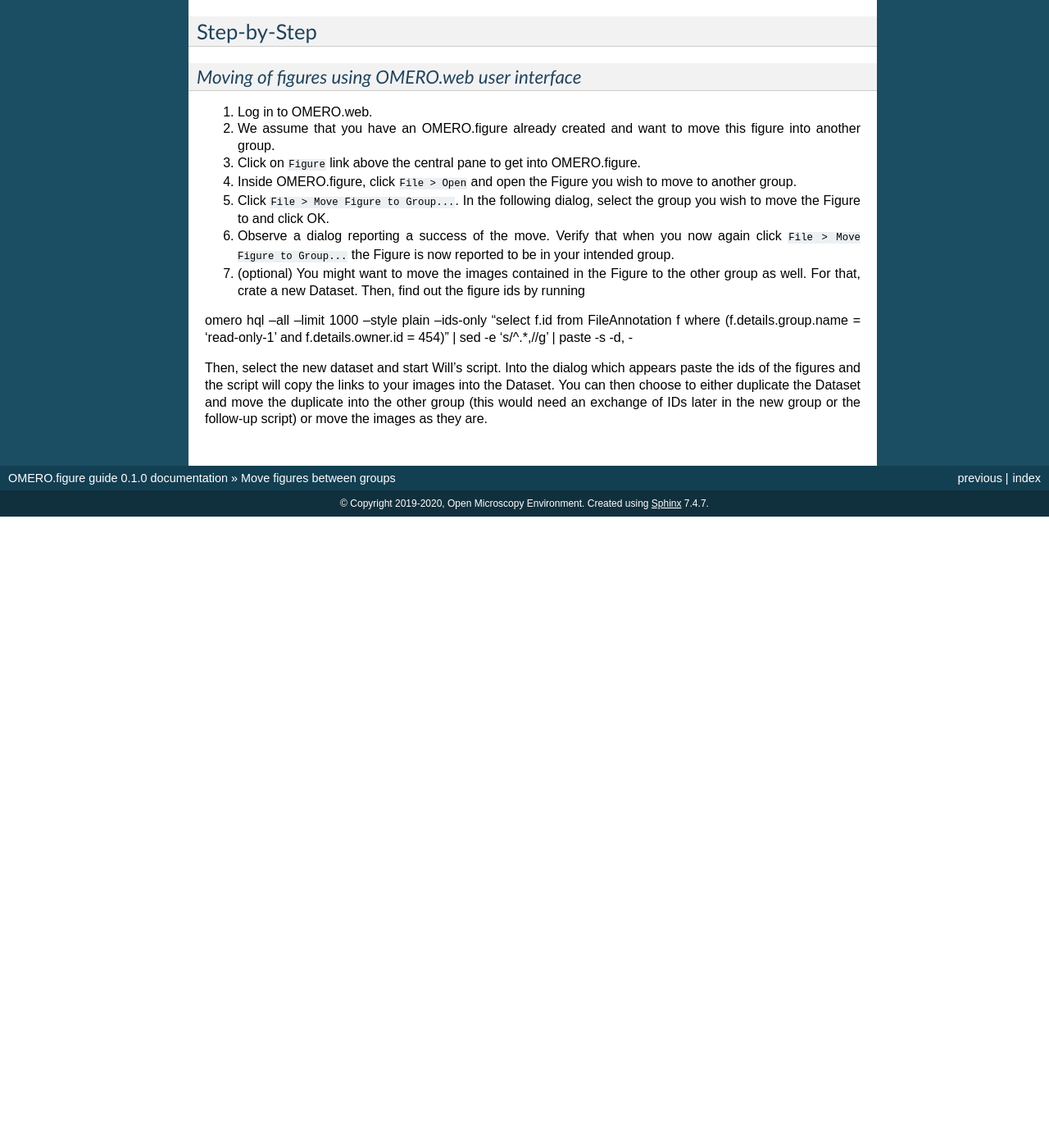
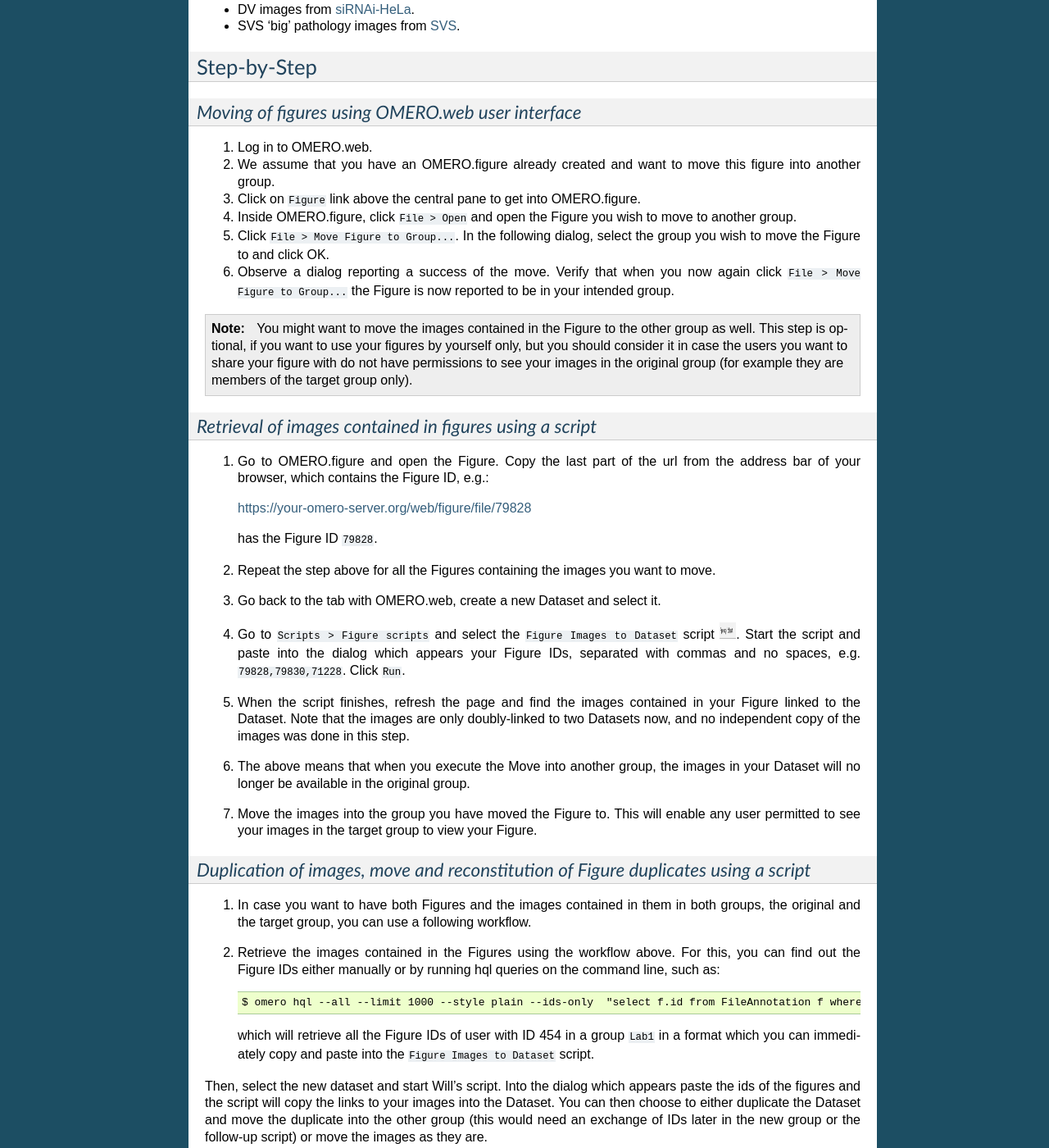
Before and after one commit to ome/omero-guide-figure, a Sphinx documentation site: the page built from docs/omero_figure_move.rst, in a window 1280 px wide and 1400 px high, scrolled down 577 px. Shown: the whole window at 82% size. Built offline with Sphinx 7.4.7, drawn with Linux system fonts in a browser that asks for light colours; before the commit the page ends 1207 px from its top, so only the background shows below that; some of the changed text lies outside the part shown.

Commit message:
Add 2 new chapters

```diff
--- a/docs/omero_figure_move.rst
+++ b/docs/omero_figure_move.rst
@@ -9,12 +9,13 @@
 This guide covers:
 
 - Manual moving of figures using user interface.
-- Duplicating and moving of figures using a script.
+- Retrieval of all the images contained in a Figure.
+- Duplicating of images contained in a Figure, moving them and re-creating Figure duplicates in the target group.
 
 Setup
 -----
 
--  Install the script...
+-  Install the scripts ``Figure Images to Dataset`` and
 
 Resources
 ---------
@@ -45,9 +46,41 @@
 
 #.  Observe a dialog reporting a success of the move. Verify that when you now again click ``File > Move Figure to Group...`` the Figure is now reported to be in your intended group.
 
-#.  (optional) You might want to move the images contained in the Figure to the other group as well. For that, crate a new Dataset. Then, find out the figure ids by running
+.. note::
+      You might want to move the images contained in the Figure to the other group as well. This step is optional, if you want to use your figures by yourself only, but you should consider it in case the users you want to share your figure with do not have permissions to see your images in the original group (for example they are members of the target group only).
 
-omero hql --all --limit 1000 --style plain --ids-only  "select f.id from FileAnnotation f where (f.details.group.name = 'read-only-1' and f.details.owner.id = 454)" | sed -e 's/^.*,//g' | paste -s -d, -
+*Retrieval of images contained in figures using a script*
+~~~~~~~~~~~~~~~~~~~~~~~~~~~~~~~~~~~~~~~~~~~~~~~~~~~~~~~~~~~~~~
+
+#.  Go to OMERO.figure and open the Figure. Copy the last part of the url from the address bar of your browser, which contains the Figure ID, e.g.:
+
+    https://your-omero-server.org/web/figure/file/79828
+
+    has the Figure ID ``79828``.
+
+#.  Repeat the step above for all the Figures containing the images you want to move.
+
+#.  Go back to the tab with OMERO.web, create a new Dataset and select it.
+
+#.  Go to ``Scripts > Figure scripts`` and select the ``Figure Images to Dataset`` script |image1|. Start the script and paste into the dialog which appears your Figure IDs, separated with commas and no spaces, e.g. ``79828,79830,71228``. Click ``Run``.
+
+#.  When the script finishes, refresh the page and find the images contained in your Figure linked to the Dataset. Note that the images are only doubly-linked to two Datasets now, and no independent copy of the images was done in this step.
+
+#.  The above means that when you execute the Move into another group, the images in your Dataset will no longer be available in the original group.
+
+#.  Move the images into the group you have moved the Figure to. This will enable any user permitted to see your images in the target group to view your Figure.
+
+*Duplication of images, move and reconstitution of Figure duplicates using a script*
+~~~~~~~~~~~~~~~~~~~~~~~~~~~~~~~~~~~~~~~~~~~~~~~~~~~~~~~~~~~~~~~~~~~~~~~~~~~~~~~~~~~~~~~~~~~~~~~~~~~~~
+
+#.  In case you want to have both Figures and the images contained in them in both groups, the original and the target group, you can use a following workflow.
+
+#.  Retrieve the images contained in the Figures using the workflow above. For this, you can find out the Figure IDs either manually or by running hql queries on the command line, such as::
+
+    $ omero hql --all --limit 1000 --style plain --ids-only  "select f.id from FileAnnotation f where (f.details.group.name = 'Lab1' and f.details.owner.id = 454)" | sed -e 's/^.*,//g' | paste -s -d, -
+
+    which will retrieve all the Figure IDs of user with ID 454 in a group ``Lab1`` in a format which you can immediately copy and paste into the ``Figure Images to Dataset`` script.
+
 
 Then, select the new dataset and start Will's script. Into the dialog which appears paste the ids of the figures and the script will copy the links to your images into the Dataset. You can then choose to either duplicate the Dataset and move the duplicate into the other group (this would need an exchange of IDs later in the new group or the follow-up script) or move the images as they are.
 
@@ -55,7 +88,7 @@
 
 
 
-.. |image2| image:: images/image2.png
+.. |image1| image:: images/move_fig_to_dataset.png
    :width: 0.20833in
    :height: 0.20833in
 .. |image4| image:: images/image4.png
```
Also changed, not shown: docs/images/move_fig_to_dataset.png (added).
